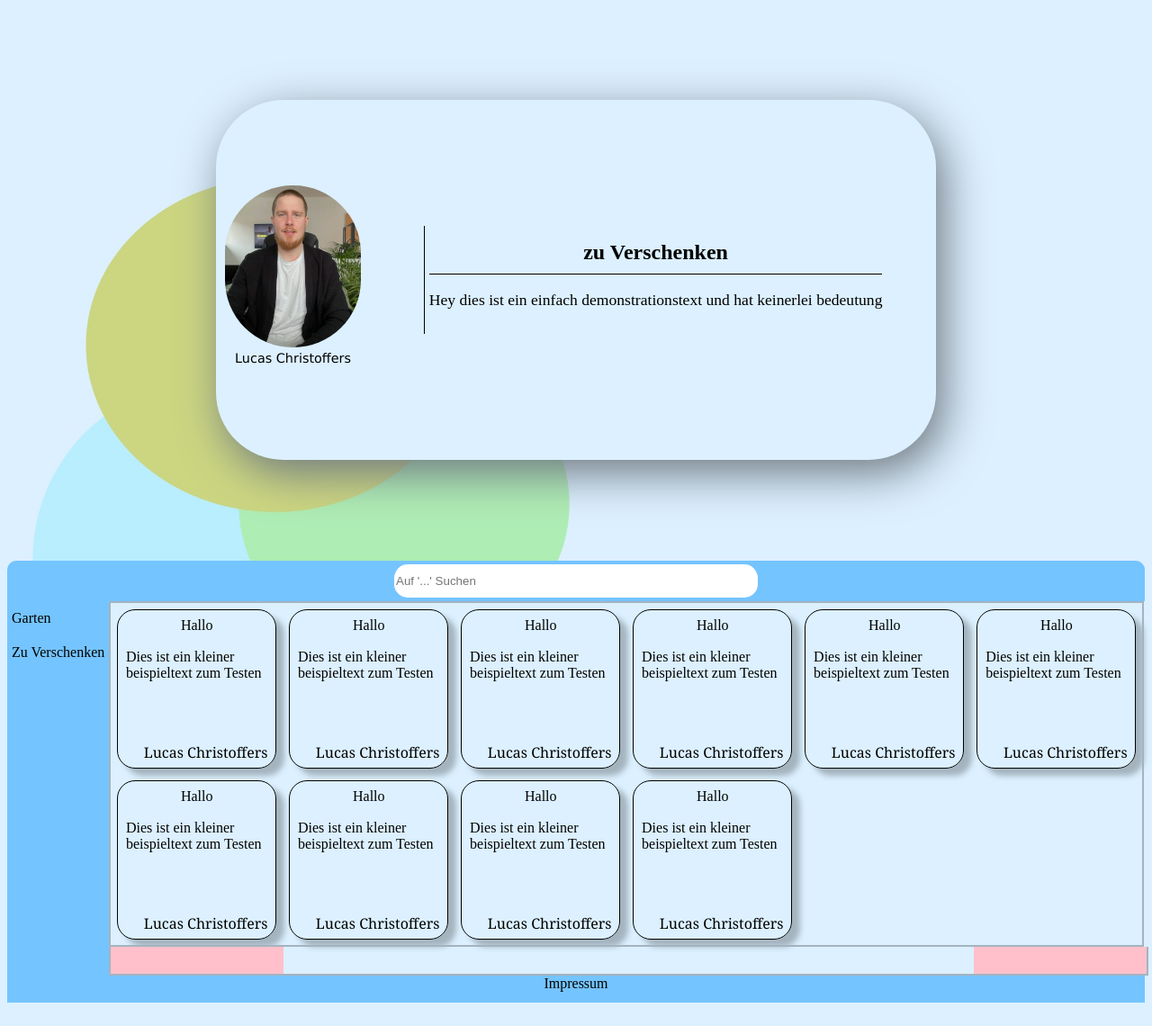
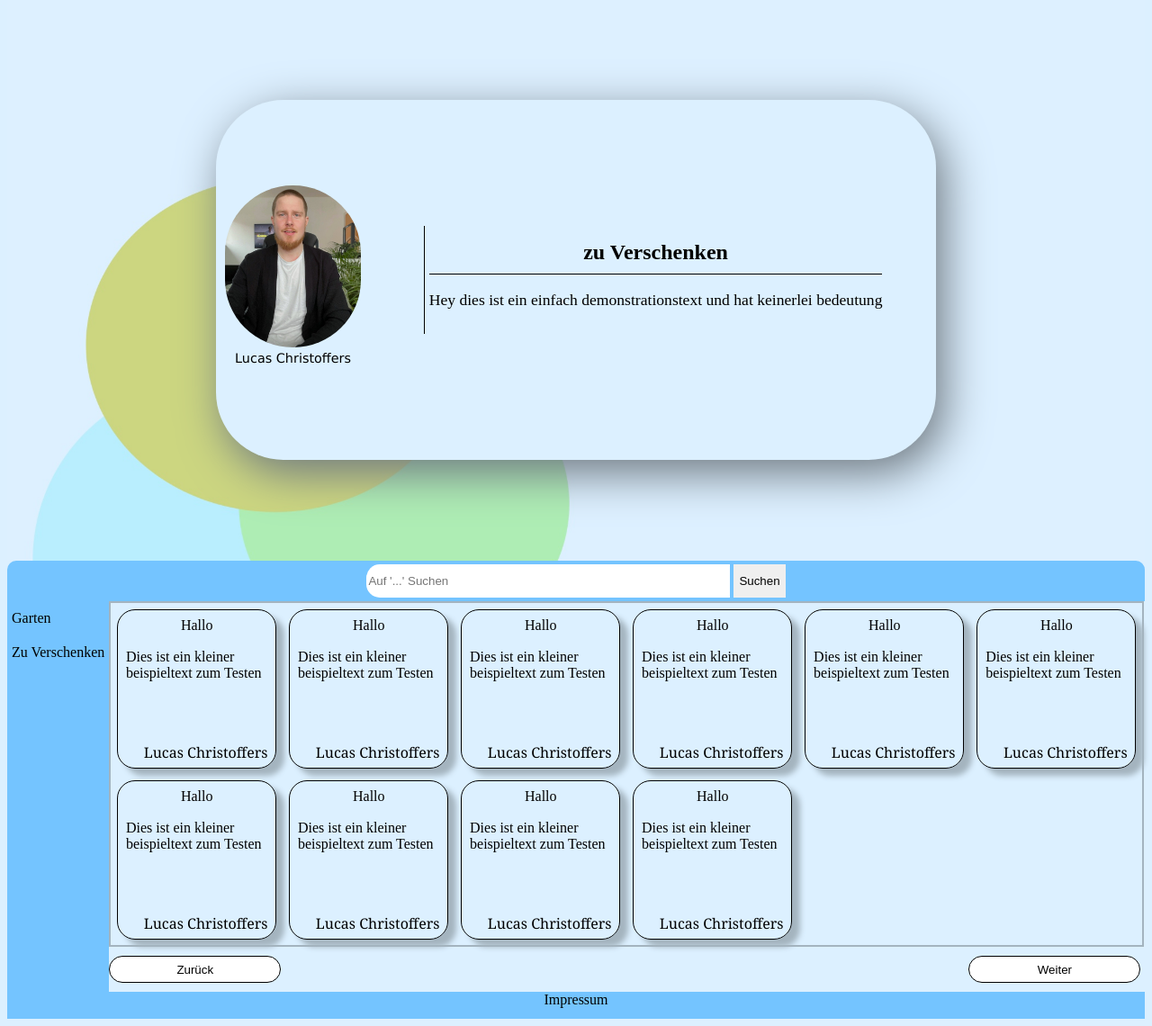
Before and after one commit to Niviera/Website, a PHP site: page / in a window 1280 px wide. Shown: the part 124-1264 px from the top of the page at 90% size. Before the commit the page ends 1238 px from the top, so only its background shows below. Run offline with PHP 8.4, Linux system fonts and the light colour scheme.

Commit message:
update:Suche

```diff
--- a/CSS/style.css
+++ b/CSS/style.css
@@ -121,11 +121,18 @@ nav a:hover{
 }
 
 .needAName .suche .suchEingabe {
+    margin-right: 0px;
     width: 200px;
     height: 35px;
-    border-radius: 15px;
+    border-top-left-radius: 15px;
+    border-bottom-left-radius: 15px;
     border-style: none;
 
+}
+
+.needAName .suche button{
+    border: none;
+    height: 37px;
 }
 
 /* Design Box Angebotsübersicht */
@@ -195,15 +202,13 @@ nav a:hover{
     grid-row-end: 5;
 }
 
+/* Buttons listennavigation */
 .Container_Buttons{
     display: flex;
     height:fit-content;
-    width: 100%;
-
-    /* Border */
-    border-left: 2px solid #A4B4BF;
-    border-right: 2px solid #A4B4BF;
-    border-bottom: 2px solid #A4B4BF;
+    width: 99.6%;
+    margin-top: 10px;
+    margin-bottom: 10px;
 }
 
 .Container_kleineAngebote_und_Buttons{
@@ -211,6 +216,13 @@ nav a:hover{
     width: 100%;
 }
 
+.Container_Buttons button{
+    background-color: white;
+    border-radius: 15px;
+    border: 0.5px solid black;
+    width:100%;
+    height:100%
+}
 
 /* Kleine geräte Smartphone */
 @media(max-width: 600px){
@@ -247,7 +259,6 @@ nav a:hover{
     }
 
     /* Neueste Nachricht */
-
     .BereichNeuesteNachricht .ContainerBildName p{
         font-size: 0.7em;
     }
@@ -318,8 +329,7 @@ nav a:hover{
 
     }
 
-    /* Spezifische Neueste Nachricht */
-
+    /* Neueste Nachricht */
     .BereichNeuesteNachricht .ContainerBildName p{
         font-size: 0.9em;
     }
--- a/index.php
+++ b/index.php
@@ -42,6 +42,7 @@
     <div class="suche">
       <form>
         <input type="text" class="suchEingabe" placeholder="Auf '...' Suchen">
+        <button id="suche" name="suche">Suchen</button>
       </form>
     </div>
   </div>
@@ -51,12 +52,10 @@
     <!-- erweiterte Suche -->
     <div class="erweitertes_Such_Navi">
       <!-- Suche -->
-
       <ul>
         <li> <a>Garten</a> </li>
         <li><a>Zu Verschenken</a> </li>
       </ul>
-
     </div>
     <!-- Angebote -->
     <div class="Container_kleineAngebote_und_Buttons">
@@ -124,9 +123,9 @@
       </div>
       <!-- Buttons -->
       <div class="Container_Buttons">
-        <div style="height:30px; width: 20%; background-color:pink; float:left;"></div>
+        <div style="height:30px; width: 20%; float:left;"><button id="zurueck" name="zurueck">Zurück</button></div>
         <div style="height:30px; width: 80%;"></div>
-        <div style="height:30px; width: 20%; background-color:pink; float:right;"></div>
+        <div style="height:30px; width: 20%; float:right;"><button id="weiter" name="weiter">Weiter</button></div>
       </div>
     </div>
   </div>
```
